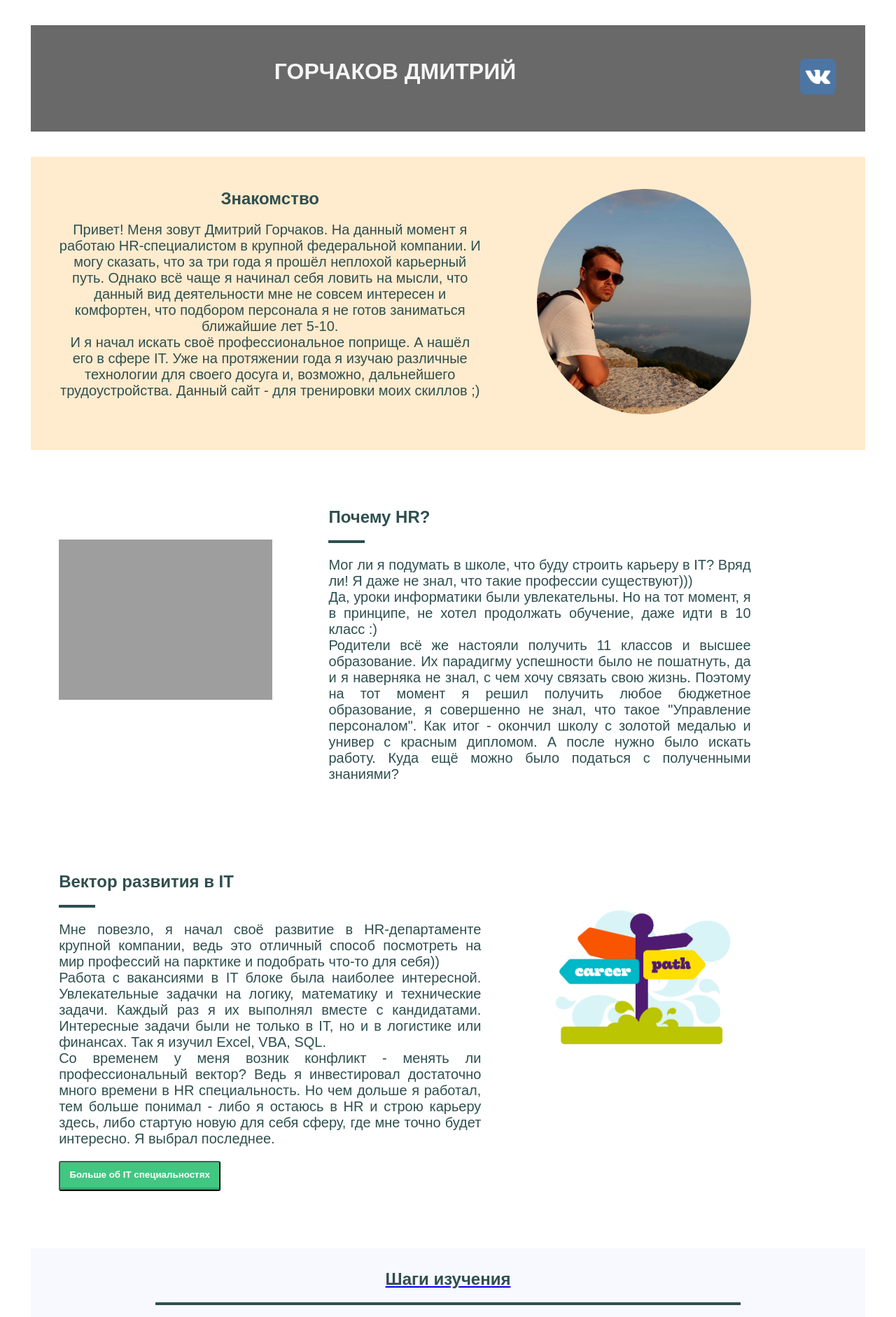
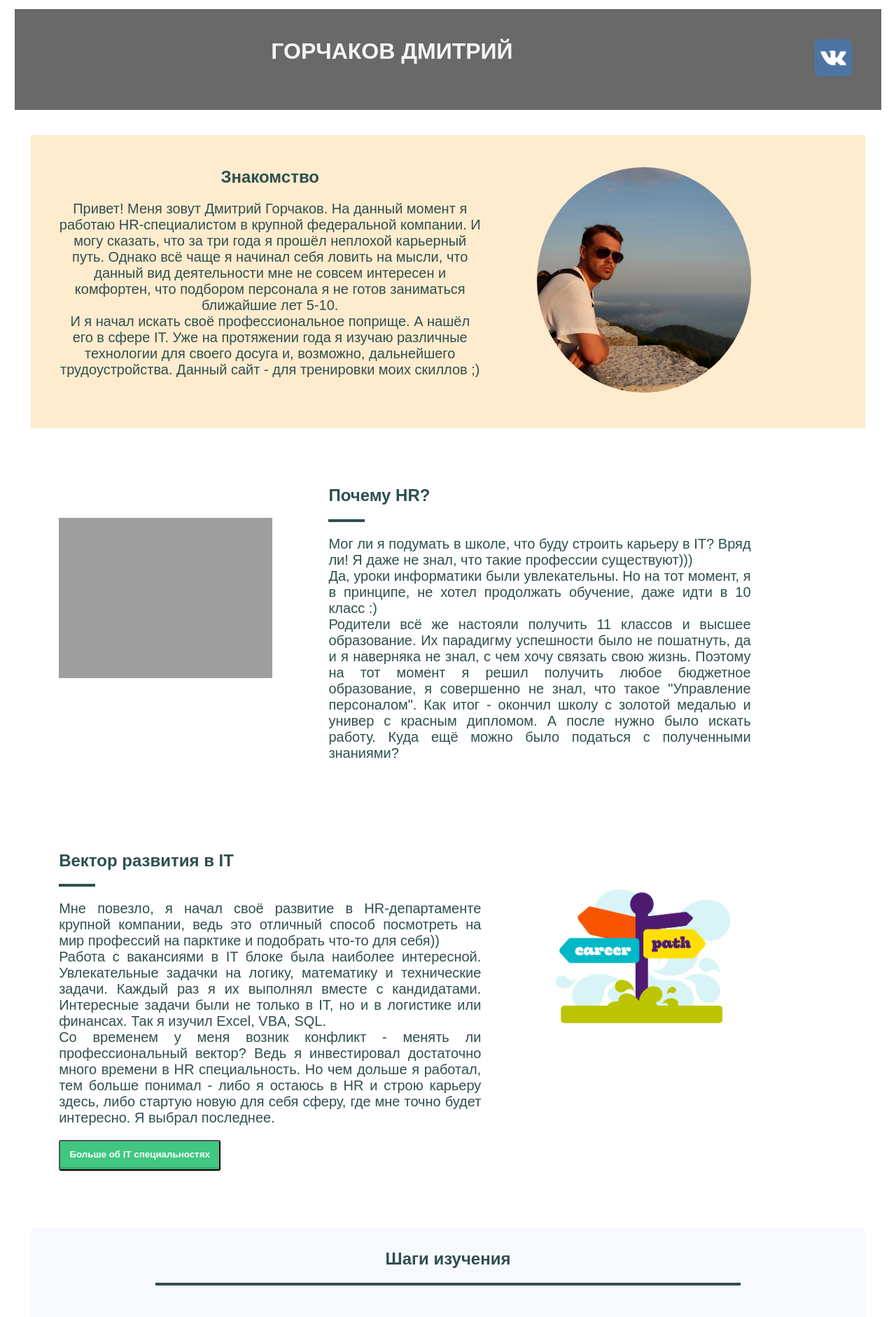
Before and after one commit to DGorchakov/dgorchakov.github.io, a PHP site: page /anketa.html in a window 1280 px wide. Shown: the top 1882 px of the page at 70% size. Run offline with PHP 8.4, Linux system fonts and the light colour scheme; grey boxes are pictures that could not be loaded.

Commit message:
Add files via upload

```diff
--- a/anketa.html
+++ b/anketa.html
@@ -5,12 +5,12 @@
    <link rel="stylesheet" href="style.css">
    </head>
 	<body>
-	<div class = "part myname">
+	<div class = "myname">
 	<figure class="name">
 	<h1> Горчаков Дмитрий </h1>
 	</figure>
 	<figure class ="name2">
-	<p><a href="https://vk.com/demetrius_g"><img src="vk.png" width="100%">
+	<p><a href="https://vk.com/demetrius_g"><img src="vk.png" width="100%"></a>
 	</figure>
 	</div>
 	<main>
--- a/style.css
+++ b/style.css
@@ -10,7 +10,6 @@
 h2 {
 	color: DarkSlateGray;
 	font-family: arial;
-	line-height: 27px;
 	font-weight: bold
 
 
@@ -35,8 +34,10 @@
 
 .myname {
 	background: #696969;
-	margin: 1% 0;
-  padding: 20px 0;
+	margin: 0% 0;
+  padding: 5px 0;
+  overflow: auto;
+  margin: 1%;
 
 }
 
```
